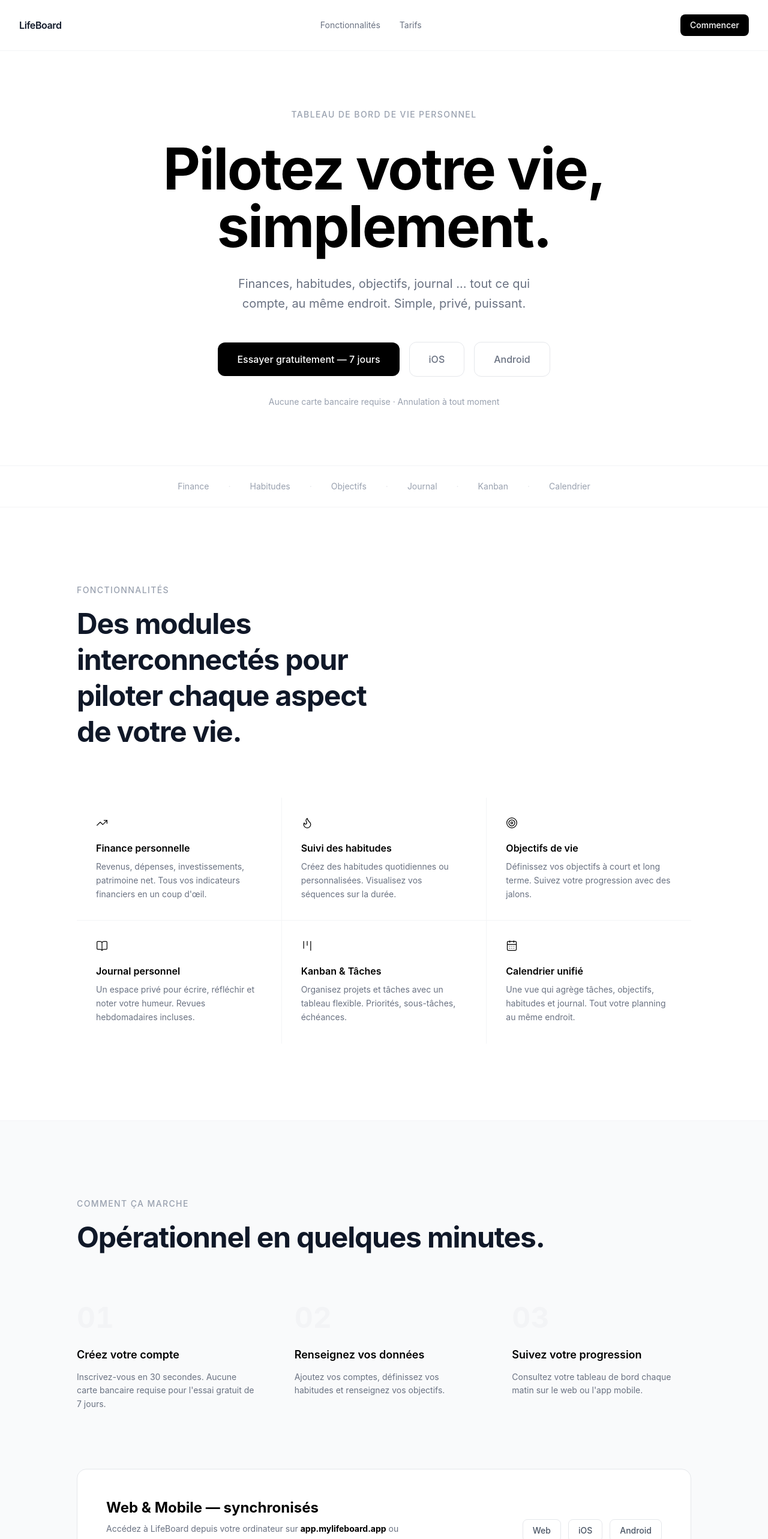
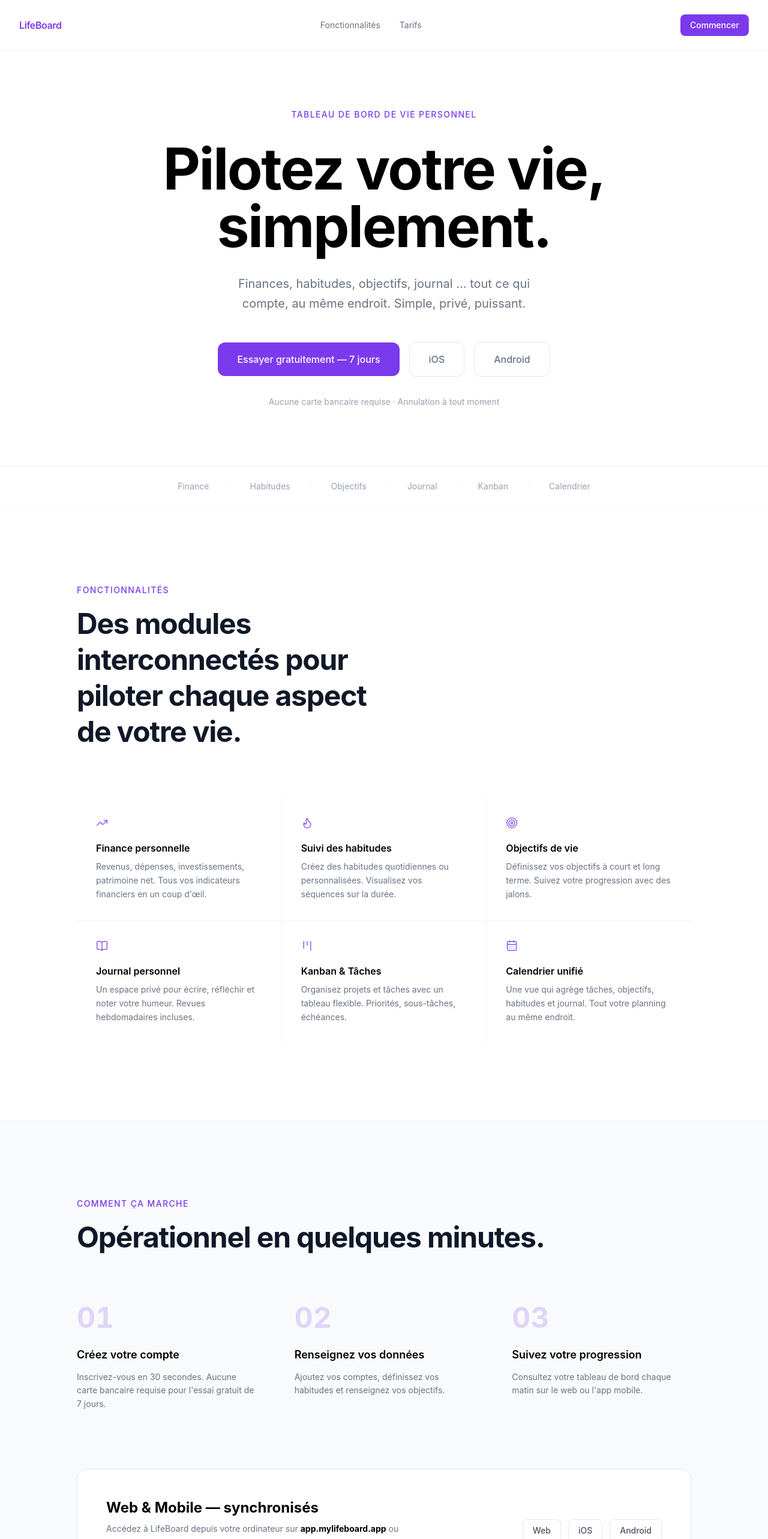
Before and after one commit to christian-barnabe-chabi/lifeboard_landing_page, a React (Vite) app: page / in a window 1280 px wide. Shown: the top 2566 px of the page at 60% size. Built offline with nearby package versions, Linux system fonts and the light colour scheme.

Commit message:
feat: apply primary color (#7C3AED) across all sections + annual plan badge Populaire

```diff
--- a/src/index.css
+++ b/src/index.css
@@ -1,4 +1,9 @@
 @import "tailwindcss";
+
+:root {
+  --color-primary: #7C3AED;
+  --color-primary-light: #F5F3FF;
+}
 
 *, *::before, *::after { box-sizing: border-box; }
 html { scroll-behavior: smooth; }
--- a/src/sections/Features.tsx
+++ b/src/sections/Features.tsx
@@ -38,7 +38,7 @@
     <section id="features" className="py-32 px-8 border-t border-gray-100">
       <div className="max-w-5xl mx-auto">
         <div className="mb-20">
-          <p className="text-sm font-medium text-gray-400 tracking-widest uppercase mb-4">Fonctionnalités</p>
+          <p className="text-sm font-medium text-[var(--color-primary)] tracking-widest uppercase mb-4">Fonctionnalités</p>
           <h2 className="text-4xl md:text-5xl font-bold tracking-tight leading-tight max-w-lg">
             Des modules interconnectés pour piloter chaque aspect de votre vie.
           </h2>
@@ -47,7 +47,7 @@
         <div className="grid grid-cols-1 md:grid-cols-2 lg:grid-cols-3 gap-px bg-gray-100">
           {features.map(f => (
             <div key={f.title} className="bg-white p-8 hover:bg-gray-50 transition-colors">
-              <f.icon size={20} className="text-black mb-5" strokeWidth={1.5} />
+              <f.icon size={20} className="text-[var(--color-primary)] mb-5" strokeWidth={1.5} />
               <h3 className="text-base font-semibold text-black mb-2">{f.title}</h3>
               <p className="text-sm text-gray-500 leading-relaxed">{f.description}</p>
             </div>
--- a/src/sections/Footer.tsx
+++ b/src/sections/Footer.tsx
@@ -5,24 +5,24 @@
     <footer className="border-t border-gray-100 px-8 py-12">
       <div className="max-w-5xl mx-auto flex flex-col md:flex-row items-start justify-between gap-10">
         <div>
-          <span className="font-semibold text-black">LifeBoard</span>
+          <span className="font-semibold text-[var(--color-primary)]">LifeBoard</span>
           <p className="text-sm text-gray-400 mt-2">Votre tableau de bord de vie personnel.</p>
         </div>
 
         <div className="flex flex-wrap gap-12 text-sm">
           <div className="flex flex-col gap-2 text-gray-500">
             <p className="text-xs font-semibold uppercase tracking-wider text-gray-300 mb-1">Application</p>
-            <a href="https://app.mylifeboard.app" className="hover:text-black transition-colors">Accéder à l'app</a>
-            <a href="mailto:support@mylifeboard.app" className="hover:text-black transition-colors">Contact</a>
+            <a href="https://app.mylifeboard.app" className="hover:text-[var(--color-primary)] transition-colors">Accéder à l'app</a>
+            <a href="mailto:support@mylifeboard.app" className="hover:text-[var(--color-primary)] transition-colors">Contact</a>
           </div>
 
           <div className="flex flex-col gap-2 text-gray-500">
             <p className="text-xs font-semibold uppercase tracking-wider text-gray-300 mb-1">Légal</p>
-            <Link to="/legal/terms" className="hover:text-black transition-colors">Conditions d'utilisation</Link>
-            <Link to="/legal/privacy" className="hover:text-black transition-colors">Confidentialité</Link>
-            <Link to="/legal/data-deletion" className="hover:text-black transition-colors">Suppression des données</Link>
-            <Link to="/legal/data-export" className="hover:text-black transition-colors">Export des données</Link>
-            <Link to="/legal/refund" className="hover:text-black transition-colors">Remboursement</Link>
+            <Link to="/legal/terms" className="hover:text-[var(--color-primary)] transition-colors">Conditions d'utilisation</Link>
+            <Link to="/legal/privacy" className="hover:text-[var(--color-primary)] transition-colors">Confidentialité</Link>
+            <Link to="/legal/data-deletion" className="hover:text-[var(--color-primary)] transition-colors">Suppression des données</Link>
+            <Link to="/legal/data-export" className="hover:text-[var(--color-primary)] transition-colors">Export des données</Link>
+            <Link to="/legal/refund" className="hover:text-[var(--color-primary)] transition-colors">Remboursement</Link>
           </div>
         </div>
       </div>
--- a/src/sections/Hero.tsx
+++ b/src/sections/Hero.tsx
@@ -12,14 +12,14 @@
     <div className="min-h-screen flex flex-col">
       {/* Nav */}
       <nav className="flex items-center justify-between px-8 py-6 border-b border-gray-100">
-        <span className="text-base font-semibold tracking-tight">LifeBoard</span>
+        <span className="text-base font-semibold tracking-tight text-[var(--color-primary)]">LifeBoard</span>
         <div className="hidden md:flex items-center gap-8 text-sm text-gray-500">
-          <button onClick={() => scrollTo('features')} className="hover:text-black transition-colors cursor-pointer bg-transparent border-none p-0">Fonctionnalités</button>
-          <button onClick={() => scrollTo('pricing')} className="hover:text-black transition-colors cursor-pointer bg-transparent border-none p-0">Tarifs</button>
+          <button onClick={() => scrollTo('features')} className="hover:text-[var(--color-primary)] transition-colors cursor-pointer bg-transparent border-none p-0">Fonctionnalités</button>
+          <button onClick={() => scrollTo('pricing')} className="hover:text-[var(--color-primary)] transition-colors cursor-pointer bg-transparent border-none p-0">Tarifs</button>
         </div>
         <a
           href={APP_URL}
-          className="text-sm font-medium bg-black text-white px-4 py-2 rounded-lg hover:bg-gray-800 transition-colors"
+          className="text-sm font-medium bg-[var(--color-primary)] text-white px-4 py-2 rounded-lg hover:opacity-90 transition-opacity"
         >
           Commencer
         </a>
@@ -27,7 +27,7 @@
 
       {/* Hero */}
       <main className="flex-1 flex flex-col items-center justify-center text-center px-6 py-24 max-w-4xl mx-auto w-full">
-        <p className="text-sm font-medium text-gray-400 tracking-widest uppercase mb-8">
+        <p className="text-sm font-medium text-[var(--color-primary)] tracking-widest uppercase mb-8">
           Tableau de bord de vie personnel
         </p>
         <h1 className="text-6xl md:text-8xl font-bold tracking-tight leading-none text-black mb-8">
@@ -40,14 +40,14 @@
         <div className="flex flex-col sm:flex-row items-center gap-4">
           <a
             href={APP_URL}
-            className="bg-black text-white font-medium px-8 py-4 rounded-xl text-base hover:bg-gray-800 transition-colors"
+            className="bg-[var(--color-primary)] text-white font-medium px-8 py-4 rounded-xl text-base hover:opacity-90 transition-opacity"
           >
             Essayer gratuitement — 7 jours
           </a>
-          <a href={APP_STORE_URL} className="text-base font-medium border border-gray-200 px-8 py-4 rounded-xl hover:border-gray-400 hover:text-black text-gray-500 transition-colors">
+          <a href={APP_STORE_URL} className="text-base font-medium border border-gray-200 px-8 py-4 rounded-xl hover:border-[var(--color-primary)] hover:text-[var(--color-primary)] text-gray-500 transition-colors">
             iOS
           </a>
-          <a href={PLAY_STORE_URL} className="text-base font-medium border border-gray-200 px-8 py-4 rounded-xl hover:border-gray-400 hover:text-black text-gray-500 transition-colors">
+          <a href={PLAY_STORE_URL} className="text-base font-medium border border-gray-200 px-8 py-4 rounded-xl hover:border-[var(--color-primary)] hover:text-[var(--color-primary)] text-gray-500 transition-colors">
             Android
           </a>
         </div>
--- a/src/sections/HowItWorks.tsx
+++ b/src/sections/HowItWorks.tsx
@@ -21,7 +21,7 @@
     <section id="how" className="py-32 px-8 border-t border-gray-100 bg-gray-50">
       <div className="max-w-5xl mx-auto">
         <div className="mb-20">
-          <p className="text-sm font-medium text-gray-400 tracking-widest uppercase mb-4">Comment ça marche</p>
+          <p className="text-sm font-medium text-[var(--color-primary)] tracking-widest uppercase mb-4">Comment ça marche</p>
           <h2 className="text-4xl md:text-5xl font-bold tracking-tight leading-tight">
             Opérationnel en quelques minutes.
           </h2>
@@ -30,7 +30,7 @@
         <div className="grid grid-cols-1 md:grid-cols-3 gap-16">
           {steps.map(s => (
             <div key={s.n}>
-              <p className="text-5xl font-bold text-gray-100 mb-6 tabular-nums">{s.n}</p>
+              <p className="text-5xl font-bold text-[var(--color-primary)]/20 mb-6 tabular-nums">{s.n}</p>
               <h3 className="text-lg font-semibold text-black mb-3">{s.title}</h3>
               <p className="text-sm text-gray-500 leading-relaxed">{s.description}</p>
             </div>
--- a/src/sections/Pricing.tsx
+++ b/src/sections/Pricing.tsx
@@ -23,7 +23,7 @@
     name: 'Pro Annuel',
     amount: '$35.99',
     period: 'par an',
-    badge: 'Économisez 17%',
+    badge: 'Populaire',
     description: 'Le meilleur rapport qualité-prix.',
     features: ['Tout du plan mensuel', 'Économisez $7.09 par an', 'Support prioritaire'],
     cta: 'Choisir Annuel',
@@ -33,7 +33,7 @@
     name: 'Lifetime',
     amount: '$200',
     period: 'une seule fois',
-    badge: 'Meilleure offre',
+    badge: 'Accès à vie',
     description: 'Payez une fois, accédez à vie.',
     features: ['Accès illimité à vie', 'Toutes les futures fonctionnalités', 'Support prioritaire à vie'],
     cta: 'Obtenir l\'accès à vie',
@@ -46,7 +46,7 @@
     <section id="pricing" className="py-32 px-8 border-t border-gray-100">
       <div className="max-w-5xl mx-auto">
         <div className="mb-20">
-          <p className="text-sm font-medium text-gray-400 tracking-widest uppercase mb-4">Tarifs</p>
+          <p className="text-sm font-medium text-[var(--color-primary)] tracking-widest uppercase mb-4">Tarifs</p>
           <h2 className="text-4xl md:text-5xl font-bold tracking-tight leading-tight">
             Simple et transparent.
           </h2>
@@ -58,7 +58,7 @@
               key={plan.name}
               className={`rounded-2xl p-7 flex flex-col ${
                 plan.highlight
-                  ? 'bg-indigo-600 text-white'
+                  ? 'bg-[var(--color-primary)] text-white'
                   : 'border border-gray-200 bg-white'
               }`}
             >
@@ -85,7 +85,7 @@
 
                 <ul className="space-y-2">
                   {plan.features.map(f => (
-                    <li key={f} className={`text-sm flex items-start gap-2 ${plan.highlight ? 'text-indigo-100' : 'text-gray-500'}`}>
+                    <li key={f} className={`text-sm flex items-start gap-2 ${plan.highlight ? 'text-white/80' : 'text-gray-500'}`}>
                       <span className="mt-0.5 shrink-0 text-gray-400">—</span>
                       {f}
                     </li>
@@ -97,7 +97,7 @@
                 href={APP_URL}
                 className={`block text-center text-sm font-semibold py-3 rounded-xl transition-colors ${
                   plan.highlight
-                    ? 'bg-white text-indigo-600 hover:bg-indigo-50'
+                    ? 'bg-white text-[var(--color-primary)] hover:bg-[var(--color-primary-light)]'
                     : 'border border-gray-200 text-black hover:bg-gray-50'
                 }`}
               >
```
